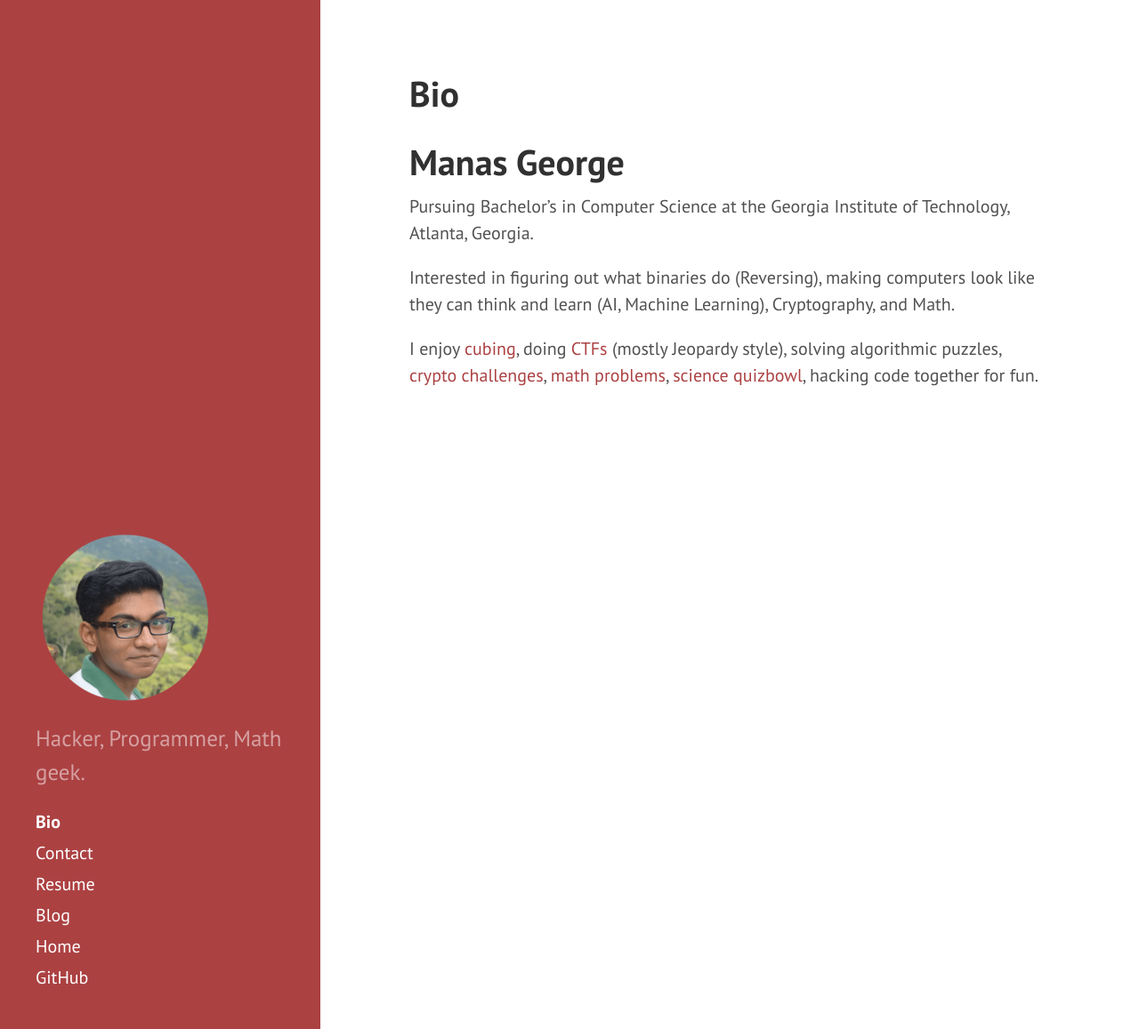
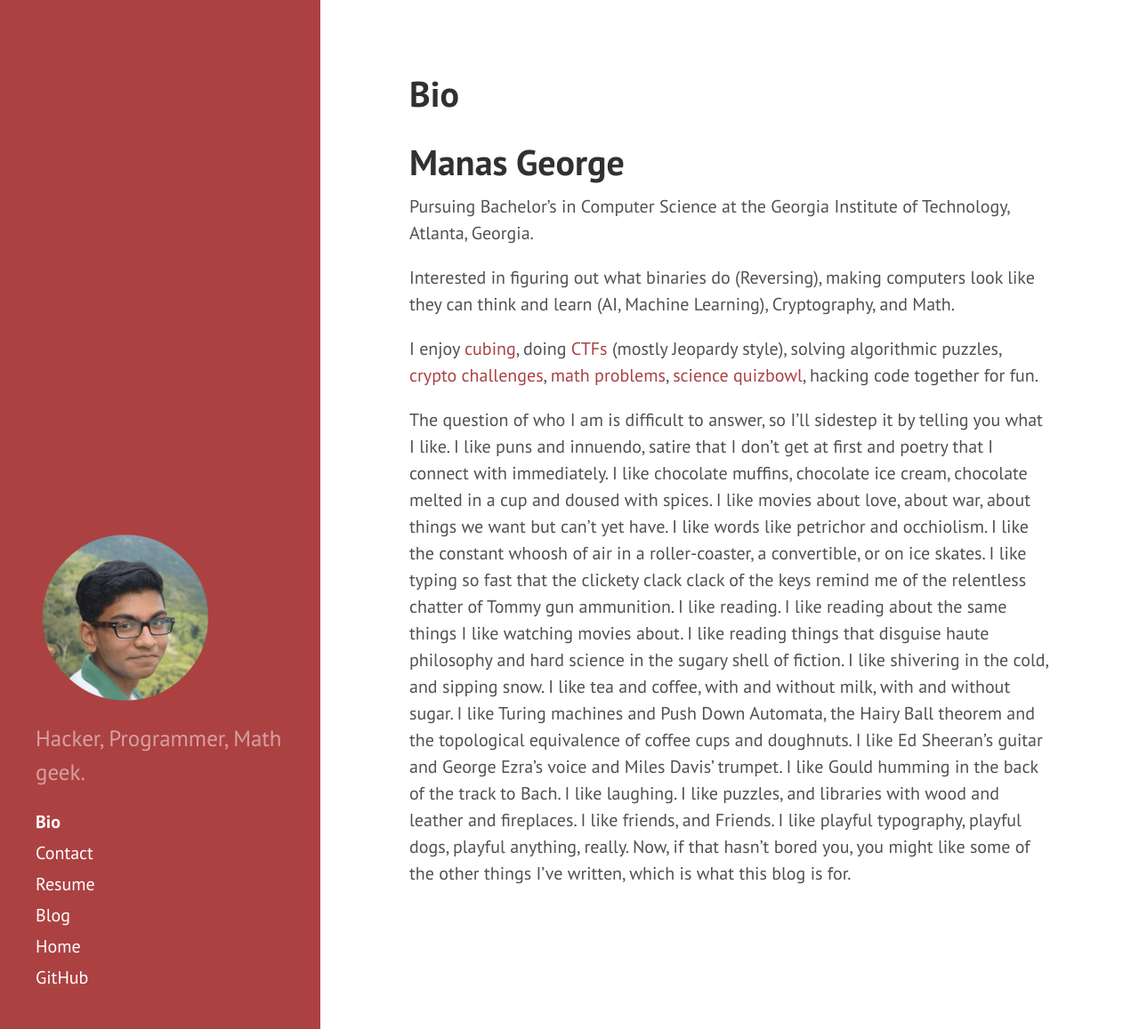
Before and after one commit to magebeans/blog, a Jekyll site: the page built from bio.md, in a window 1280 px wide and 1157 px high. Shown: the whole window at 89% size. Built offline with Jekyll 4.4.1, drawn with Linux system fonts in a browser that asks for light colours.

Commit message:
About me update

```diff
--- a/bio.md
+++ b/bio.md
@@ -11,3 +11,5 @@ Pursuing Bachelor's in Computer Science at the Georgia Institute of Technology,
 Interested in figuring out what binaries do (Reversing), making computers look like they can think and learn (AI, Machine Learning), Cryptography, and Math.
 
 I enjoy [cubing](https://en.wikipedia.org/wiki/Rubik's_Cube), doing [CTFs](https://ctftime.org/ctf-wtf/) (mostly Jeopardy style), solving algorithmic puzzles, [crypto challenges](http://cryptopals.com/), [math problems](https://projecteuler.net/), [science quizbowl](https://projecteuler.net/), hacking code together for fun.
+
+The question of who I am is difficult to answer, so I’ll sidestep it by telling you what I like. I like puns and innuendo, satire that I don’t get at first and poetry that I connect with immediately. I like chocolate muffins, chocolate ice cream, chocolate melted in a cup and doused with spices. I like movies about love, about war, about things we want but can’t yet have. I like words like petrichor and occhiolism. I like the constant whoosh of air in a roller-coaster, a convertible, or on ice skates. I like typing so fast that the clickety clack clack of the keys remind me of the relentless chatter of Tommy gun ammunition. I like reading. I like reading about the same things I like watching movies about. I like reading things that disguise haute philosophy and hard science in the sugary shell of fiction. I like shivering in the cold, and sipping snow. I like tea and coffee, with and without milk, with and without sugar. I like Turing machines and Push Down Automata, the Hairy Ball theorem and the topological equivalence of coffee cups and doughnuts. I like Ed Sheeran’s guitar and George Ezra’s voice and Miles Davis’ trumpet. I like Gould humming in the back of the track to Bach. I like laughing. I like puzzles, and libraries with wood and leather and fireplaces. I like friends, and Friends. I like playful typography, playful dogs, playful anything, really. Now, if that hasn’t bored you, you might like some of the other things I’ve written, which is what this blog is for.
```
